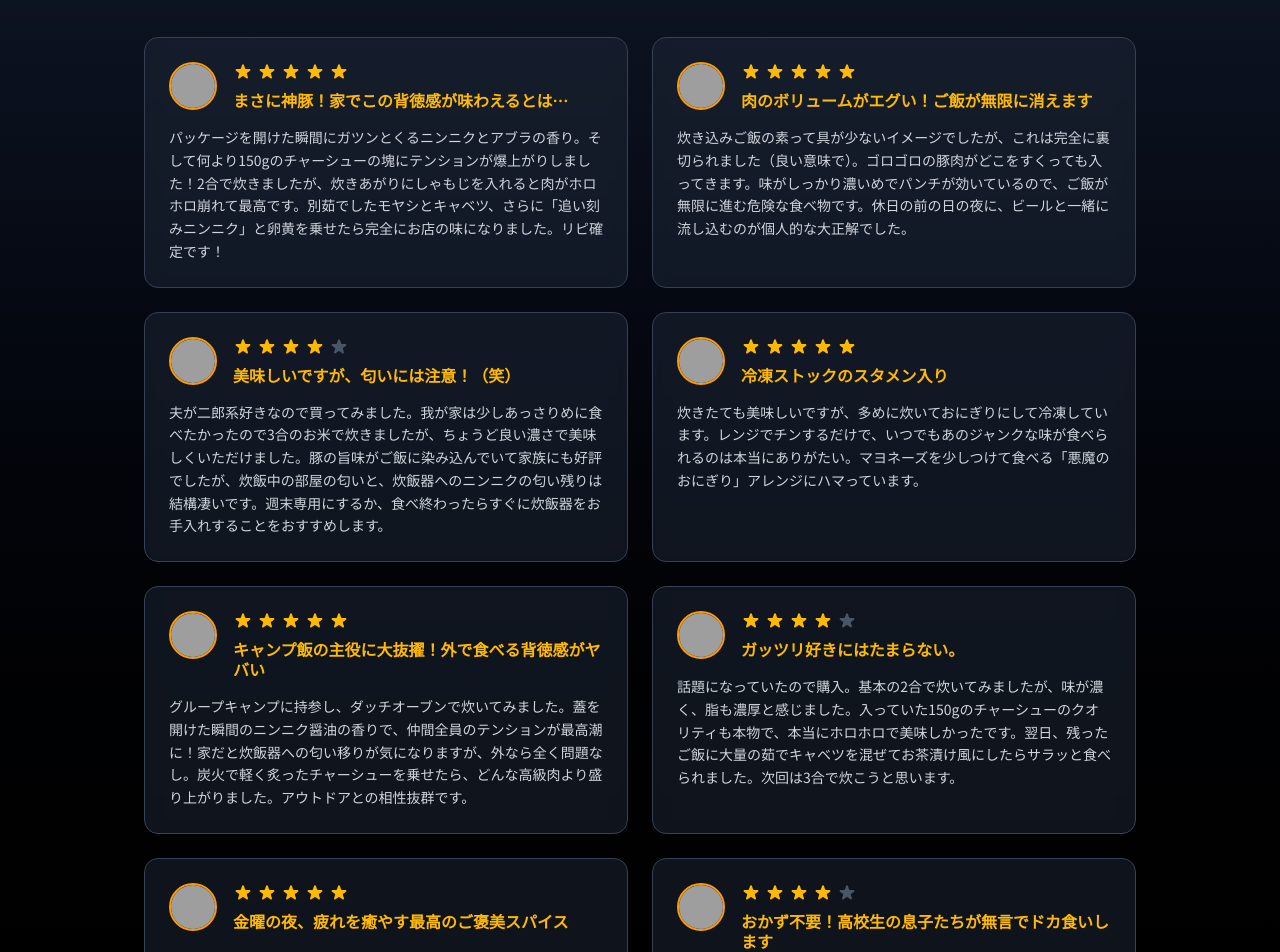
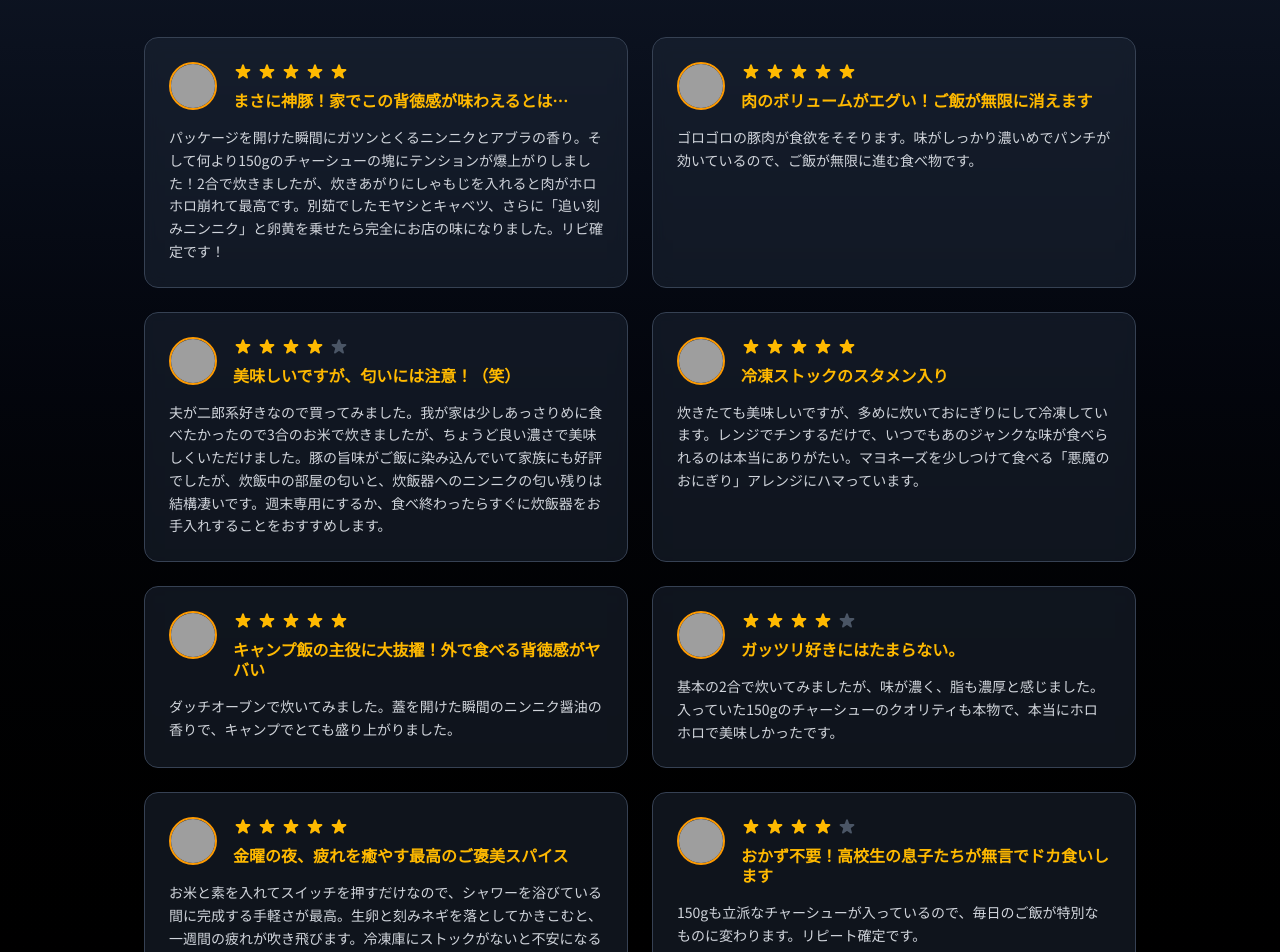
Before and after one commit to hajiox/akumameshi, a Next.js app: page / in a window 1280 px wide. Shown: the part 5920-6872 px from the top of the page. Built offline with nearby package versions, Linux system fonts and the light colour scheme; grey boxes are pictures that could not be loaded.

Commit message:
feat: truncate review content in 4 reviews
Replace long review texts with shorter versions in 4 cases.

```diff
--- a/components/reviews-section.tsx
+++ b/components/reviews-section.tsx
@@ -11,7 +11,7 @@ const reviews = [
   {
     rating: 5,
     title: "肉のボリュームがエグい！ご飯が無限に消えます",
-    content: "炊き込みご飯の素って具が少ないイメージでしたが、これは完全に裏切られました（良い意味で）。ゴロゴロの豚肉がどこをすくっても入ってきます。味がしっかり濃いめでパンチが効いているので、ご飯が無限に進む危険な食べ物です。休日の前の日の夜に、ビールと一緒に流し込むのが個人的な大正解でした。"
+    content: "ゴロゴロの豚肉が食欲をそそります。味がしっかり濃いめでパンチが効いているので、ご飯が無限に進む食べ物です。"
   },
   {
     rating: 4,
@@ -26,22 +26,22 @@ const reviews = [
   {
     rating: 5,
     title: "キャンプ飯の主役に大抜擢！外で食べる背徳感がヤバい",
-    content: "グループキャンプに持参し、ダッチオーブンで炊いてみました。蓋を開けた瞬間のニンニク醤油の香りで、仲間全員のテンションが最高潮に！家だと炊飯器への匂い移りが気になりますが、外なら全く問題なし。炭火で軽く炙ったチャーシューを乗せたら、どんな高級肉より盛り上がりました。アウトドアとの相性抜群です。"
+    content: "ダッチオーブンで炊いてみました。蓋を開けた瞬間のニンニク醤油の香りで、キャンプでとても盛り上がりました。"
   },
   {
     rating: 4,
     title: "ガッツリ好きにはたまらない。",
-    content: "話題になっていたので購入。基本の2合で炊いてみましたが、味が濃く、脂も濃厚と感じました。入っていた150gのチャーシューのクオリティも本物で、本当にホロホロで美味しかったです。翌日、残ったご飯に大量の茹でキャベツを混ぜてお茶漬け風にしたらサラッと食べられました。次回は3合で炊こうと思います。"
+    content: "基本の2合で炊いてみましたが、味が濃く、脂も濃厚と感じました。入っていた150gのチャーシューのクオリティも本物で、本当にホロホロで美味しかったです。"
   },
   {
     rating: 5,
     title: "金曜の夜、疲れを癒やす最高のご褒美スパイス",
-    content: "仕事が遅く終わり、お店（二郎）に行く気力はないけど無性にあの味が食べたい…という時に重宝しています。お米と素を入れてスイッチを押すだけなので、シャワーを浴びている間に完成する手軽さが最高。生卵と刻みネギを落としてかきこむと、一週間の疲れが吹き飛びます。冷凍庫にストックがないと不安になるレベルです。"
+    content: "お米と素を入れてスイッチを押すだけなので、シャワーを浴びている間に完成する手軽さが最高。生卵と刻みネギを落としてかきこむと、一週間の疲れが吹き飛びます。冷凍庫にストックがないと不安になるレベルです。"
   },
   {
     rating: 4,
     title: "おかず不要！高校生の息子たちが無言でドカ食いします",
-    content: "炊き込みご飯の素としては少しお高めかな？と思いましたが、150gも立派なチャーシューが入っているので、実質これだけでメインディッシュになります。他に肉のおかずを作らなくて済むので、結果的にコスパが良く時短にもなります。炊飯器を開けた瞬間に息子たちが群がってきて、あっという間に3合が消えました（笑）。"
+    content: "150gも立派なチャーシューが入っているので、毎日のご飯が特別なものに変わります。リピート確定です。"
   }
 ]
 
```
